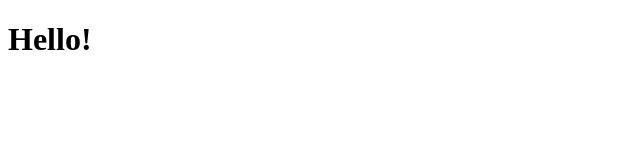
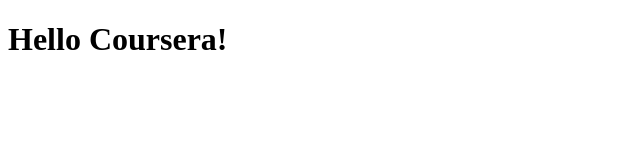
Before and after one commit to SaketVaghela/Coursera-Test, a plain HTML site: page Site/index.html in a window 1280 px wide. Shown: the whole page, without its empty margins (0-640 px from the left). Drawn offline with Linux system fonts and the light colour scheme.

Commit message:
Small Addition

```diff
--- a/Site/index.html
+++ b/Site/index.html
@@ -5,6 +5,6 @@
 	<title>Hello!</title>
 </head>
 <body>
-<h1>Hello!</h1>
+<h1>Hello Coursera!</h1>
 </body>
 </html>
```
